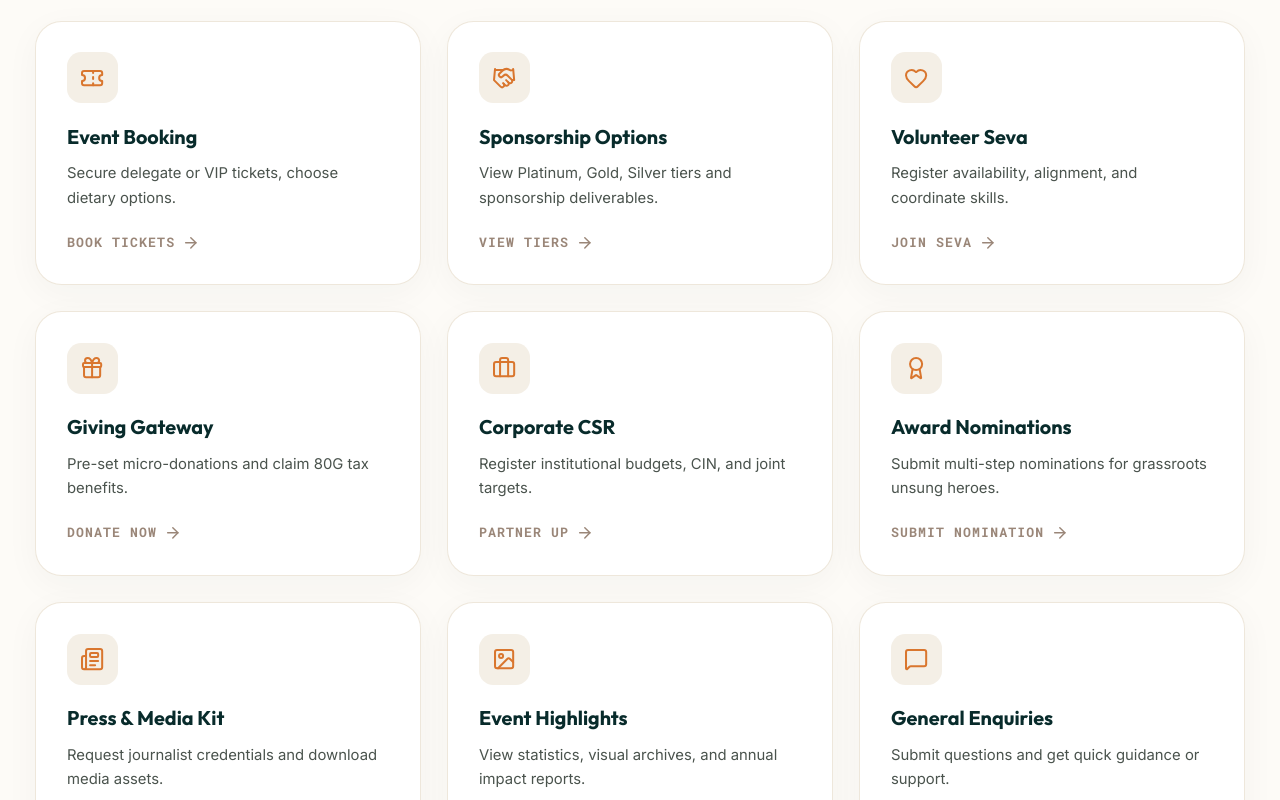
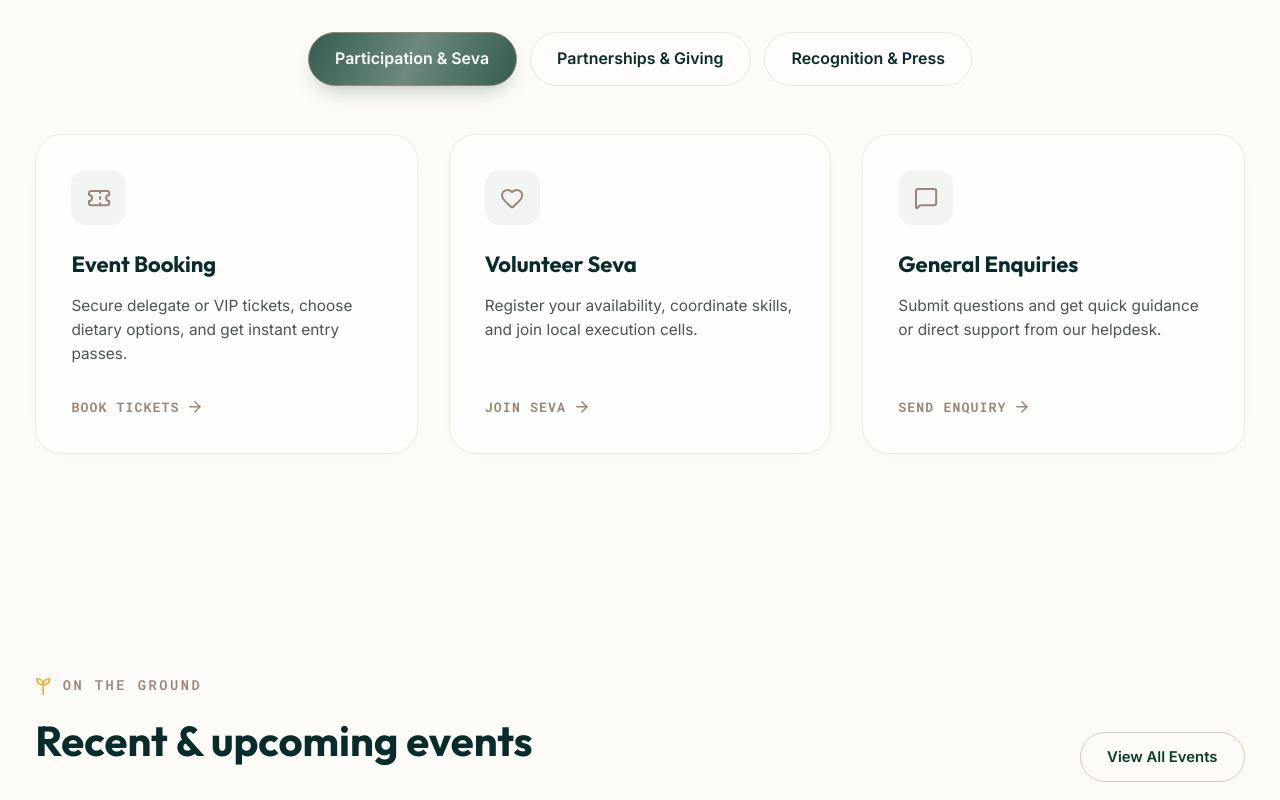
Before and after one commit to sounderrajan-07/Dhara-Foundations, a React (Vite) app: page / in a window 1280 px wide. Shown: the part 5100-5900 px from the top of the page. Built offline with nearby package versions, Linux system fonts and the light colour scheme; a web font is replaced by a local one.

Commit message:
feat: Redesign Operations Dashboard section with interactive categorized tabs

```diff
--- a/src/App.jsx
+++ b/src/App.jsx
@@ -17,9 +17,100 @@ import GeneralEnquiries from './components/GeneralEnquiries';
 import Navbar from './components/Navbar';
 import Footer from './components/Footer';
 
+const dashboardCategories = [
+  { id: 'seva', label: 'Participation & Seva' },
+  { id: 'giving', label: 'Partnerships & Giving' },
+  { id: 'recognition', label: 'Recognition & Press' }
+];
+
+const dashboardItems = [
+  {
+    id: 'registration',
+    category: 'seva',
+    label: 'Event Booking',
+    description: 'Secure delegate or VIP tickets, choose dietary options, and get instant entry passes.',
+    icon: Ticket,
+    actionLabel: 'Book Tickets',
+    accentColor: 'var(--color-primary-accent)'
+  },
+  {
+    id: 'volunteer',
+    category: 'seva',
+    label: 'Volunteer Seva',
+    description: 'Register your availability, coordinate skills, and join local execution cells.',
+    icon: Heart,
+    actionLabel: 'Join Seva',
+    accentColor: 'var(--color-primary-accent)'
+  },
+  {
+    id: 'contact',
+    category: 'seva',
+    label: 'General Enquiries',
+    description: 'Submit questions and get quick guidance or direct support from our helpdesk.',
+    icon: MessageSquare,
+    actionLabel: 'Send Enquiry',
+    accentColor: 'var(--color-primary-accent)'
+  },
+  {
+    id: 'sponsorship',
+    category: 'giving',
+    label: 'Sponsorship Options',
+    description: 'View corporate tiers (Platinum, Gold, Silver) and explore flagship deliverables.',
+    icon: Handshake,
+    actionLabel: 'View Tiers',
+    accentColor: 'var(--color-saffron-glow)'
+  },
+  {
+    id: 'donor',
+    category: 'giving',
+    label: 'Giving Gateway',
+    description: 'Pre-set tax-exempt micro-donations and claim instant 80G tax benefit receipts.',
+    icon: Gift,
+    actionLabel: 'Donate Now',
+    accentColor: 'var(--color-saffron-glow)'
+  },
+  {
+    id: 'csr',
+    category: 'giving',
+    label: 'Corporate CSR',
+    description: 'Register institutional budgets, CIN number, and check Section 135 compliance targets.',
+    icon: Briefcase,
+    actionLabel: 'Partner Up',
+    accentColor: 'var(--color-saffron-glow)'
+  },
+  {
+    id: 'nominations',
+    category: 'recognition',
+    label: 'Award Nominations',
+    description: 'Submit multi-step physical nominations to recognize unsung grassroots heroes.',
+    icon: Award,
+    actionLabel: 'Submit Nomination',
+    accentColor: 'var(--color-saffron-glow-dark)'
+  },
+  {
+    id: 'media',
+    category: 'recognition',
+    label: 'Press & Media Kit',
+    description: 'Request official press passes, download logos, and access coverage archives.',
+    icon: Newspaper,
+    actionLabel: 'Media Panel',
+    accentColor: 'var(--color-saffron-glow-dark)'
+  },
+  {
+    id: 'highlights',
+    category: 'recognition',
+    label: 'Event Highlights',
+    description: 'View event metrics, filtered gallery listings, and past Divine Awards statistics.',
+    icon: Image,
+    actionLabel: 'View Archive',
+    accentColor: 'var(--color-saffron-glow-dark)'
+  }
+];
+
 export default function App() {
   const [activeTab, setActiveTab] = useState('home');
   const [mobileMenuOpen, setMobileMenuOpen] = useState(false);
+  const [dashboardCategory, setDashboardCategory] = useState('seva');
 
   // Thank You State
   const [successData, setSuccessData] = useState(null);
@@ -410,144 +501,138 @@ export default function App() {
 {/* Operations Portal / Seva Dashboard */}
 <section id="seva-dashboard" className="reveal">
   <div className="wrap">
-    <div className="section-head">
-      <div className="eyebrow" style={{ color: 'var(--color-primary-accent)', fontFamily: 'var(--font-mono)' }}>
+    <div className="section-head" style={{ textAlign: 'center', marginBottom: '40px' }}>
+      <div className="eyebrow" style={{ color: 'var(--color-primary-accent)', fontFamily: 'var(--font-mono)', justifyContent: 'center' }}>
         <svg className="sprout" viewBox="0 0 16 22" fill="none">
           <path d="M8 22V11M8 11C8 6 4 4 1 4c0 5 3 7 7 7zM8 11c0-5 4-7 7-7 0 5-3 7-7 7z" stroke="var(--color-saffron-glow)" strokeWidth="1.6" strokeLinecap="round" strokeLinejoin="round" />
         </svg>
         Seva Portal
       </div>
-      <h2 style={{ fontFamily: 'var(--font-serif)', color: 'var(--color-deep-forest-dark)' }}>Operations Dashboard</h2>
-      <p style={{ color: 'var(--ink-soft)' }}>Select an operational panel below to access dedicated tools and registration pages</p>
+      <h2 style={{ fontFamily: 'var(--font-serif)', color: 'var(--color-deep-forest-dark)', fontSize: '38px', marginTop: '12px' }}>Operations Dashboard</h2>
+      <p style={{ color: 'var(--ink-soft)', maxWidth: '600px', margin: '10px auto 0' }}>Explore dedicated tools, register availability for social activities, or check corporate alignment portals below.</p>
     </div>
-    <div className="impact-grid" style={{ gridTemplateColumns: 'repeat(auto-fit, minmax(280px, 1fr))', gap: '24px' }}>
 
-      <div onClick={() => setActiveTab('registration')} className="impact-card glassmorphism-card cursor-pointer" style={{ display: 'flex', flexDirection: 'column', justifyContent: 'space-between', height: '100%', borderRadius: '24px', border: '1px solid rgba(217, 203, 176, 0.45)', padding: '28px' }}>
-        <div>
-          <div className="impact-icon" style={{ background: 'var(--color-card-cream)' }}>
-            <Ticket className="w-5 h-5" style={{ color: 'var(--color-saffron-glow-dark)' }} />
+    {/* Modern Categories Selector Tab List */}
+    <div style={{ display: 'flex', justifyContent: 'center', gap: '12px', marginBottom: '44px', flexWrap: 'wrap' }}>
+      {dashboardCategories.map((cat) => {
+        const isSelected = dashboardCategory === cat.id;
+        return (
+          <button
+            key={cat.id}
+            onClick={() => setDashboardCategory(cat.id)}
+            style={{
+              padding: '12px 24px',
+              borderRadius: '999px',
+              border: '1.5px solid',
+              borderColor: isSelected ? 'var(--color-primary-accent)' : 'rgba(217, 203, 176, 0.45)',
+              background: isSelected ? 'var(--color-deep-forest)' : 'rgba(255, 255, 255, 0.6)',
+              color: isSelected ? '#fff' : 'var(--color-deep-forest-dark)',
+              fontSize: '14.5px',
+              fontWeight: '600',
+              cursor: 'pointer',
+              boxShadow: isSelected ? '0 10px 20px -8px rgba(10, 58, 42, 0.3)' : 'none',
+              transition: 'all 0.3s cubic-bezier(0.4, 0, 0.2, 1)',
+            }}
+            className={isSelected ? 'sparkle-shimmer-btn' : ''}
+          >
+            {cat.label}
+          </button>
+        );
+      })}
+    </div>
+
+    {/* Dynamic Cards Grid */}
+    <div className="dashboard-category-grid">
+      {dashboardItems.filter(item => item.category === dashboardCategory).map((item) => {
+        const Icon = item.icon;
+        return (
+          <div
+            key={item.id}
+            onClick={() => setActiveTab(item.id)}
+            className="impact-card glassmorphism-card cursor-pointer group dashboard-panel-card"
+            style={{
+              display: 'flex',
+              flexDirection: 'column',
+              justifyContent: 'space-between',
+              height: '100%',
+              borderRadius: '24px',
+              border: '1.5px solid rgba(217, 203, 176, 0.4)',
+              padding: '32px',
+              background: 'rgba(255, 255, 255, 0.65)',
+              transition: 'all 0.4s cubic-bezier(0.4, 0, 0.2, 1)',
+              position: 'relative',
+              overflow: 'hidden',
+              boxShadow: '0 4px 20px -10px rgba(0,0,0,0.05)',
+              minHeight: '260px'
+            }}
+          >
+            {/* Top Hover Glow Accent */}
+            <div style={{
+              position: 'absolute',
+              top: 0,
+              left: 0,
+              right: 0,
+              height: '4px',
+              background: 'linear-gradient(90deg, var(--color-saffron-glow) 0%, var(--color-primary-accent) 100%)',
+              transform: 'scaleX(0)',
+              transformOrigin: 'left',
+              transition: 'transform 0.4s ease'
+            }} className="card-top-glow" />
+
+            <div>
+              <div
+                className="impact-icon"
+                style={{
+                  background: 'rgba(10, 58, 42, 0.05)',
+                  width: '50px',
+                  height: '50px',
+                  borderRadius: '14px',
+                  display: 'flex',
+                  alignItems: 'center',
+                  justifyContent: 'center',
+                  color: 'var(--color-primary-accent)',
+                  transition: 'all 0.3s ease'
+                }}
+              >
+                <Icon className="w-5 h-5 transition-transform duration-300 group-hover:scale-110" />
+              </div>
+              <h4 style={{
+                fontFamily: 'var(--font-serif)',
+                fontSize: '20px',
+                fontWeight: 'bold',
+                color: 'var(--color-deep-forest-dark)',
+                margin: '20px 0 10px',
+                transition: 'color 0.3s ease'
+              }} className="group-hover:text-forest-green">
+                {item.label}
+              </h4>
+              <p style={{
+                color: 'var(--ink-soft)',
+                fontSize: '14px',
+                lineHeight: '1.55',
+                margin: 0
+              }}>
+                {item.description}
+              </p>
+            </div>
+
+            <div style={{
+              display: 'flex',
+              alignItems: 'center',
+              fontSize: '12px',
+              fontWeight: 'bold',
+              color: 'var(--color-primary-accent)',
+              marginTop: '28px',
+              fontFamily: 'var(--font-mono)',
+              textTransform: 'uppercase',
+              letterSpacing: '1px'
+            }}>
+              <span>{item.actionLabel}</span>
+              <ArrowRight className="w-4 h-4 ml-1.5 transition-transform duration-300 group-hover:translate-x-1.5" />
+            </div>
           </div>
-          <h4 style={{ fontFamily: 'var(--font-serif)', fontSize: '18px', fontWeight: 'bold', color: 'var(--color-deep-forest-dark)', margin: '14px 0 8px' }}>Event Booking</h4>
-          <p style={{ color: 'var(--ink-soft)', fontSize: '13.5px' }}>Secure delegate or VIP tickets, choose dietary options.</p>
-        </div>
-        <div style={{ display: 'flex', alignItems: 'center', fontSize: '12px', fontWeight: 'bold', color: 'var(--color-primary-accent)', marginTop: '20px', fontFamily: 'var(--font-mono)', textTransform: 'uppercase', letterSpacing: '1px' }}>
-          <span>Book Tickets</span>
-          <ArrowRight className="w-4 h-4 ml-1.5" />
-        </div>
-      </div>
-
-      <div onClick={() => setActiveTab('sponsorship')} className="impact-card glassmorphism-card cursor-pointer" style={{ display: 'flex', flexDirection: 'column', justifyContent: 'space-between', height: '100%', borderRadius: '24px', border: '1px solid rgba(217, 203, 176, 0.45)', padding: '28px' }}>
-        <div>
-          <div className="impact-icon" style={{ background: 'var(--color-card-cream)' }}>
-            <Handshake className="w-5 h-5" style={{ color: 'var(--color-saffron-glow-dark)' }} />
-          </div>
-          <h4 style={{ fontFamily: 'var(--font-serif)', fontSize: '18px', fontWeight: 'bold', color: 'var(--color-deep-forest-dark)', margin: '14px 0 8px' }}>Sponsorship Options</h4>
-          <p style={{ color: 'var(--ink-soft)', fontSize: '13.5px' }}>View Platinum, Gold, Silver tiers and sponsorship deliverables.</p>
-        </div>
-        <div style={{ display: 'flex', alignItems: 'center', fontSize: '12px', fontWeight: 'bold', color: 'var(--color-primary-accent)', marginTop: '20px', fontFamily: 'var(--font-mono)', textTransform: 'uppercase', letterSpacing: '1px' }}>
-          <span>View Tiers</span>
-          <ArrowRight className="w-4 h-4 ml-1.5" />
-        </div>
-      </div>
-
-      <div onClick={() => setActiveTab('volunteer')} className="impact-card glassmorphism-card cursor-pointer" style={{ display: 'flex', flexDirection: 'column', justifyContent: 'space-between', height: '100%', borderRadius: '24px', border: '1px solid rgba(217, 203, 176, 0.45)', padding: '28px' }}>
-        <div>
-          <div className="impact-icon" style={{ background: 'var(--color-card-cream)' }}>
-            <Heart className="w-5 h-5" style={{ color: 'var(--color-saffron-glow-dark)' }} />
-          </div>
-          <h4 style={{ fontFamily: 'var(--font-serif)', fontSize: '18px', fontWeight: 'bold', color: 'var(--color-deep-forest-dark)', margin: '14px 0 8px' }}>Volunteer Seva</h4>
-          <p style={{ color: 'var(--ink-soft)', fontSize: '13.5px' }}>Register availability, alignment, and coordinate skills.</p>
-        </div>
-        <div style={{ display: 'flex', alignItems: 'center', fontSize: '12px', fontWeight: 'bold', color: 'var(--color-primary-accent)', marginTop: '20px', fontFamily: 'var(--font-mono)', textTransform: 'uppercase', letterSpacing: '1px' }}>
-          <span>Join Seva</span>
-          <ArrowRight className="w-4 h-4 ml-1.5" />
-        </div>
-      </div>
-
-      <div onClick={() => setActiveTab('donor')} className="impact-card glassmorphism-card cursor-pointer" style={{ display: 'flex', flexDirection: 'column', justifyContent: 'space-between', height: '100%', borderRadius: '24px', border: '1px solid rgba(217, 203, 176, 0.45)', padding: '28px' }}>
-        <div>
-          <div className="impact-icon" style={{ background: 'var(--color-card-cream)' }}>
-            <Gift className="w-5 h-5" style={{ color: 'var(--color-saffron-glow-dark)' }} />
-          </div>
-          <h4 style={{ fontFamily: 'var(--font-serif)', fontSize: '18px', fontWeight: 'bold', color: 'var(--color-deep-forest-dark)', margin: '14px 0 8px' }}>Giving Gateway</h4>
-          <p style={{ color: 'var(--ink-soft)', fontSize: '13.5px' }}>Pre-set micro-donations and claim 80G tax benefits.</p>
-        </div>
-        <div style={{ display: 'flex', alignItems: 'center', fontSize: '12px', fontWeight: 'bold', color: 'var(--color-primary-accent)', marginTop: '20px', fontFamily: 'var(--font-mono)', textTransform: 'uppercase', letterSpacing: '1px' }}>
-          <span>Donate Now</span>
-          <ArrowRight className="w-4 h-4 ml-1.5" />
-        </div>
-      </div>
-
-      <div onClick={() => setActiveTab('csr')} className="impact-card glassmorphism-card cursor-pointer" style={{ display: 'flex', flexDirection: 'column', justifyContent: 'space-between', height: '100%', borderRadius: '24px', border: '1px solid rgba(217, 203, 176, 0.45)', padding: '28px' }}>
-        <div>
-          <div className="impact-icon" style={{ background: 'var(--color-card-cream)' }}>
-            <Briefcase className="w-5 h-5" style={{ color: 'var(--color-saffron-glow-dark)' }} />
-          </div>
-          <h4 style={{ fontFamily: 'var(--font-serif)', fontSize: '18px', fontWeight: 'bold', color: 'var(--color-deep-forest-dark)', margin: '14px 0 8px' }}>Corporate CSR</h4>
-          <p style={{ color: 'var(--ink-soft)', fontSize: '13.5px' }}>Register institutional budgets, CIN, and joint targets.</p>
-        </div>
-        <div style={{ display: 'flex', alignItems: 'center', fontSize: '12px', fontWeight: 'bold', color: 'var(--color-primary-accent)', marginTop: '20px', fontFamily: 'var(--font-mono)', textTransform: 'uppercase', letterSpacing: '1px' }}>
-          <span>Partner Up</span>
-          <ArrowRight className="w-4 h-4 ml-1.5" />
-        </div>
-      </div>
-
-      <div onClick={() => setActiveTab('nominations')} className="impact-card glassmorphism-card cursor-pointer" style={{ display: 'flex', flexDirection: 'column', justifyContent: 'space-between', height: '100%', borderRadius: '24px', border: '1px solid rgba(217, 203, 176, 0.45)', padding: '28px' }}>
-        <div>
-          <div className="impact-icon" style={{ background: 'var(--color-card-cream)' }}>
-            <Award className="w-5 h-5" style={{ color: 'var(--color-saffron-glow-dark)' }} />
-          </div>
-          <h4 style={{ fontFamily: 'var(--font-serif)', fontSize: '18px', fontWeight: 'bold', color: 'var(--color-deep-forest-dark)', margin: '14px 0 8px' }}>Award Nominations</h4>
-          <p style={{ color: 'var(--ink-soft)', fontSize: '13.5px' }}>Submit multi-step nominations for grassroots unsung heroes.</p>
-        </div>
-        <div style={{ display: 'flex', alignItems: 'center', fontSize: '12px', fontWeight: 'bold', color: 'var(--color-primary-accent)', marginTop: '20px', fontFamily: 'var(--font-mono)', textTransform: 'uppercase', letterSpacing: '1px' }}>
-          <span>Submit Nomination</span>
-          <ArrowRight className="w-4 h-4 ml-1.5" />
-        </div>
-      </div>
-
-      <div onClick={() => setActiveTab('media')} className="impact-card glassmorphism-card cursor-pointer" style={{ display: 'flex', flexDirection: 'column', justifyContent: 'space-between', height: '100%', borderRadius: '24px', border: '1px solid rgba(217, 203, 176, 0.45)', padding: '28px' }}>
-        <div>
-          <div className="impact-icon" style={{ background: 'var(--color-card-cream)' }}>
-            <Newspaper className="w-5 h-5" style={{ color: 'var(--color-saffron-glow-dark)' }} />
-          </div>
-          <h4 style={{ fontFamily: 'var(--font-serif)', fontSize: '18px', fontWeight: 'bold', color: 'var(--color-deep-forest-dark)', margin: '14px 0 8px' }}>Press & Media Kit</h4>
-          <p style={{ color: 'var(--ink-soft)', fontSize: '13.5px' }}>Request journalist credentials and download media assets.</p>
-        </div>
-        <div style={{ display: 'flex', alignItems: 'center', fontSize: '12px', fontWeight: 'bold', color: 'var(--color-primary-accent)', marginTop: '20px', fontFamily: 'var(--font-mono)', textTransform: 'uppercase', letterSpacing: '1px' }}>
-          <span>Media Panel</span>
-          <ArrowRight className="w-4 h-4 ml-1.5" />
-        </div>
-      </div>
-
-      <div onClick={() => setActiveTab('highlights')} className="impact-card glassmorphism-card cursor-pointer" style={{ display: 'flex', flexDirection: 'column', justifyContent: 'space-between', height: '100%', borderRadius: '24px', border: '1px solid rgba(217, 203, 176, 0.45)', padding: '28px' }}>
-        <div>
-          <div className="impact-icon" style={{ background: 'var(--color-card-cream)' }}>
-            <Image className="w-5 h-5" style={{ color: 'var(--color-saffron-glow-dark)' }} />
-          </div>
-          <h4 style={{ fontFamily: 'var(--font-serif)', fontSize: '18px', fontWeight: 'bold', color: 'var(--color-deep-forest-dark)', margin: '14px 0 8px' }}>Event Highlights</h4>
-          <p style={{ color: 'var(--ink-soft)', fontSize: '13.5px' }}>View statistics, visual archives, and annual impact reports.</p>
-        </div>
-        <div style={{ display: 'flex', alignItems: 'center', fontSize: '12px', fontWeight: 'bold', color: 'var(--color-primary-accent)', marginTop: '20px', fontFamily: 'var(--font-mono)', textTransform: 'uppercase', letterSpacing: '1px' }}>
-          <span>View Archive</span>
-          <ArrowRight className="w-4 h-4 ml-1.5" />
-        </div>
-      </div>
-
-      <div onClick={() => setActiveTab('contact')} className="impact-card glassmorphism-card cursor-pointer" style={{ display: 'flex', flexDirection: 'column', justifyContent: 'space-between', height: '100%', borderRadius: '24px', border: '1px solid rgba(217, 203, 176, 0.45)', padding: '28px' }}>
-        <div>
-          <div className="impact-icon" style={{ background: 'var(--color-card-cream)' }}>
-            <MessageSquare className="w-5 h-5" style={{ color: 'var(--color-saffron-glow-dark)' }} />
-          </div>
-          <h4 style={{ fontFamily: 'var(--font-serif)', fontSize: '18px', fontWeight: 'bold', color: 'var(--color-deep-forest-dark)', margin: '14px 0 8px' }}>General Enquiries</h4>
-          <p style={{ color: 'var(--ink-soft)', fontSize: '13.5px' }}>Submit questions and get quick guidance or support.</p>
-        </div>
-        <div style={{ display: 'flex', alignItems: 'center', fontSize: '12px', fontWeight: 'bold', color: 'var(--color-primary-accent)', marginTop: '20px', fontFamily: 'var(--font-mono)', textTransform: 'uppercase', letterSpacing: '1px' }}>
-          <span>Send Enquiry</span>
-          <ArrowRight className="w-4 h-4 ml-1.5" />
-        </div>
-      </div>
-
+        );
+      })}
     </div>
   </div>
 </section>
--- a/src/index.css
+++ b/src/index.css
@@ -878,3 +878,34 @@ a.bg-forest-teal:hover svg {
   color: var(--color-deep-forest-dark) !important;
   stroke: var(--color-deep-forest-dark) !important;
 }
+
+/* ---------- Operations Dashboard Custom Styles ---------- */
+.dashboard-category-grid {
+  display: grid;
+  grid-template-columns: repeat(3, 1fr);
+  gap: 28px;
+}
+@media (max-width: 991px) {
+  .dashboard-category-grid {
+    grid-template-columns: repeat(2, 1fr);
+  }
+}
+@media (max-width: 640px) {
+  .dashboard-category-grid {
+    grid-template-columns: 1fr;
+  }
+}
+
+.dashboard-panel-card:hover {
+  transform: translateY(-8px);
+  border-color: rgba(10, 58, 42, 0.25) !important;
+  box-shadow: 0 20px 40px -15px rgba(10, 58, 42, 0.12) !important;
+  background: #ffffff !important;
+}
+.dashboard-panel-card:hover .card-top-glow {
+  transform: scaleX(1) !important;
+}
+.dashboard-panel-card:hover .impact-icon {
+  background: var(--color-deep-forest) !important;
+  color: #ffffff !important;
+}
```
